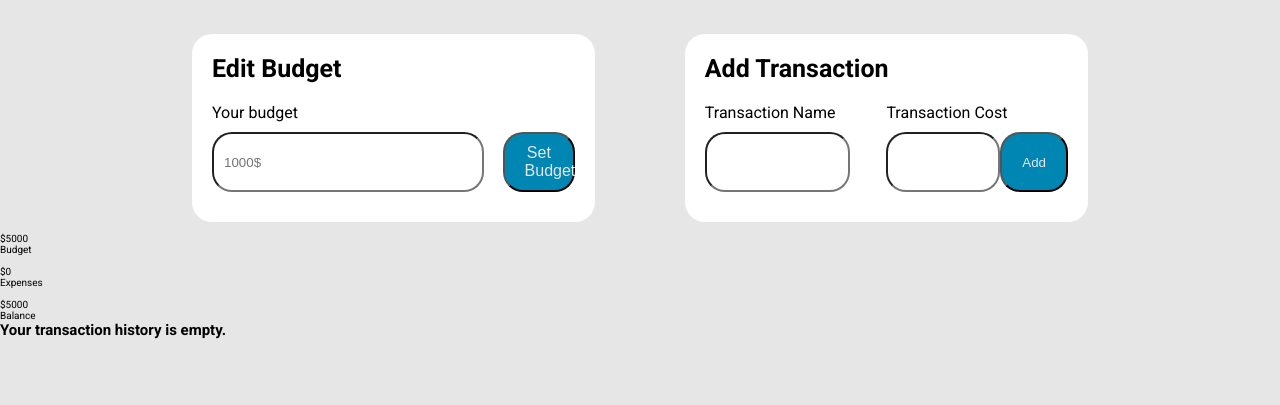
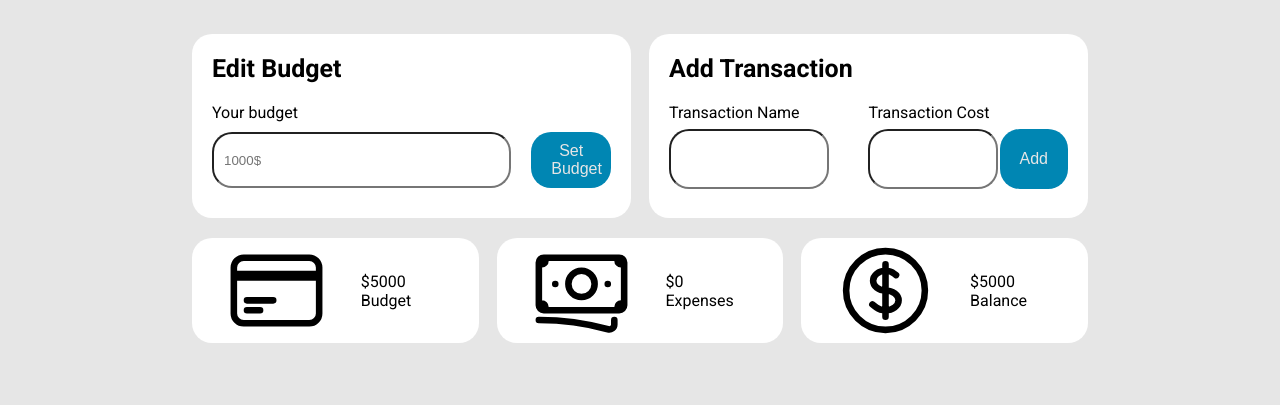
Before and after one commit to MarioMilosevic/Expense-Tracker, a website built with Vite: page index.html in a window 1280 px wide. Shown: the part 127-532 px from the top of the page. Built offline with nearby package versions, Linux system fonts and the light colour scheme.

Commit message:
Prepare html and css for js

```diff
--- a/index.html
+++ b/index.html
@@ -30,8 +30,8 @@
         </div>
 
         <div class="transactionContainer">
-           <h2>Add Transaction</h2>
-           <div class="transaction">
+          <h2>Add Transaction</h2>
+          <div class="transaction">
             <div class="transactionName">
               <label for="expense">Transaction Name</label>
               <input type="text" id="expense" />
@@ -45,56 +45,77 @@
                 </div>
               </div>
             </div>
-            <!-- <div class="transactionButton">
-            </div> -->
-
-            <!--  -->
-
           </div>
-          <!--<div class="transaction">
-            <div class="labelContainer">
-              <label for="transactionName">Transaction Name</label>
-              <label for="transactionCost">Transaction Cost</label>
-            </div>
-            <div class="transactionContainer">
-
-            <div class="transactionNameDiv">
-              <input type="text" id="transactionName" />
-            </div>
-            <div class="transactionCostDiv">
-              <div class="transactionInput">
-                <input type="text" id="transactionCost" />
-                <button>Add</button>
-              </div>
-            </div>
-          </div>
-
-          </div> -->
         </div>
       </div>
+      <!--  -->
       <div class="money">
         <div class="budgetNum">
-          <img src="" alt="" />
+          <svg
+            xmlns="http://www.w3.org/2000/svg"
+            fill="none"
+            viewBox="0 0 24 24"
+            stroke-width="1.5"
+            stroke="currentColor"
+            class="w-6 h-6 svg"
+          >
+            <path
+              stroke-linecap="round"
+              stroke-linejoin="round"
+              d="M2.25 8.25h19.5M2.25 9h19.5m-16.5 5.25h6m-6 2.25h3m-3.75 3h15a2.25 2.25 0 0 0 2.25-2.25V6.75A2.25 2.25 0 0 0 19.5 4.5h-15a2.25 2.25 0 0 0-2.25 2.25v10.5A2.25 2.25 0 0 0 4.5 19.5Z"
+            />
+          </svg>
+
           <div class="totalBudget">
             <p>$5000</p>
             <p>Budget</p>
           </div>
         </div>
         <div class="expensesNum">
-          <img src="" alt="" />
+          <svg
+            xmlns="http://www.w3.org/2000/svg"
+            fill="none"
+            viewBox="0 0 24 24"
+            stroke-width="1.5"
+            stroke="currentColor"
+            class="w-6 h-6 svg"
+
+          >
+            <path
+              stroke-linecap="round"
+              stroke-linejoin="round"
+              d="M2.25 18.75a60.07 60.07 0 0 1 15.797 2.101c.727.198 1.453-.342 1.453-1.096V18.75M3.75 4.5v.75A.75.75 0 0 1 3 6h-.75m0 0v-.375c0-.621.504-1.125 1.125-1.125H20.25M2.25 6v9m18-10.5v.75c0 .414.336.75.75.75h.75m-1.5-1.5h.375c.621 0 1.125.504 1.125 1.125v9.75c0 .621-.504 1.125-1.125 1.125h-.375m1.5-1.5H21a.75.75 0 0 0-.75.75v.75m0 0H3.75m0 0h-.375a1.125 1.125 0 0 1-1.125-1.125V15m1.5 1.5v-.75A.75.75 0 0 0 3 15h-.75M15 10.5a3 3 0 1 1-6 0 3 3 0 0 1 6 0Zm3 0h.008v.008H18V10.5Zm-12 0h.008v.008H6V10.5Z"
+            />
+          </svg>
+
           <div class="totalExpenses">
             <p>$0</p>
             <p>Expenses</p>
           </div>
         </div>
         <div class="balanceNum">
-          <img src="" alt="" />
-          <div class="totalBudget">
+          <svg
+            xmlns="http://www.w3.org/2000/svg"
+            fill="none"
+            viewBox="0 0 24 24"
+            stroke-width="1.5"
+            stroke="currentColor"
+            class="w-6 h-6 svg"
+          >
+            <path
+              stroke-linecap="round"
+              stroke-linejoin="round"
+              d="M12 6v12m-3-2.818.879.659c1.171.879 3.07.879 4.242 0 1.172-.879 1.172-2.303 0-3.182C13.536 12.219 12.768 12 12 12c-.725 0-1.45-.22-2.003-.659-1.106-.879-1.106-2.303 0-3.182s2.9-.879 4.006 0l.415.33M21 12a9 9 0 1 1-18 0 9 9 0 0 1 18 0Z"
+            />
+          </svg>
+
+          <div class="totalBalance">
             <p>$5000</p>
             <p>Balance</p>
           </div>
         </div>
       </div>
+      <!--  -->
       <div class="transactionHistory">
         <h2>Your transaction history is empty.</h2>
       </div>
--- a/style.css
+++ b/style.css
@@ -42,7 +42,7 @@ header {
   padding: 2rem;
   background-color: var(--secondary--color);
   border-radius: 2rem;
-  width: 45%;
+  width: 49%;
 }
 .editBudget h2,
 .transactionContainer h2 {
@@ -85,6 +85,8 @@ header {
   width: 20%;
   height: 100%;
   font-size: 1.6rem;
+  border: none;
+  cursor: pointer;
 }
 
 .transactionName,
@@ -107,6 +109,8 @@ header {
   height: 60px;
   border-radius: 2rem;
   width: 100%;
+  padding-left: 1rem;
+  font-size: 1.8rem;
 }
 
 .transactionCost input {
@@ -127,6 +131,10 @@ header {
   padding: 1rem 2rem;
   height: 60px;
   border-radius: 2rem;
+  padding: 1rem 2rem;
+  font-size: 1.6rem;
+  cursor: pointer;
+  border: none;
 }
 
 .expenseDiv {
@@ -137,3 +145,53 @@ header {
 .expenseDiv input {
   width: 65%;
 }
+
+/* MONEY */
+
+.money {
+  display: flex;
+  justify-content: space-between;
+  width: 70%;
+  height: 15rem;
+  margin: 2rem auto;
+}
+
+.budgetNum,
+.expensesNum,
+.balanceNum {
+  display: flex;
+  justify-content: space-evenly;
+  height: 70%;
+  align-items: center;
+  border-radius: 2rem;
+  width: 32%;
+  background-color: var(--secondary--color);
+}
+
+.totalBudget,
+.totalExpenses,
+.totalBalance {
+  display: flex;
+  flex-direction: column;
+  justify-content: space-between;
+  height: 35%;
+  width: 30%;
+  font-size: 1.6rem;
+}
+
+.svg {
+  height: 100%;
+}
+
+.transactionHistory {
+  width: 70%;
+  margin: 0 auto;
+  display: flex;
+  justify-content: center;
+  align-items: center;
+  font-size: 2rem;
+  min-height: 200px;
+}
+.transactionHistory h2 {
+  text-align: center;
+}
```
